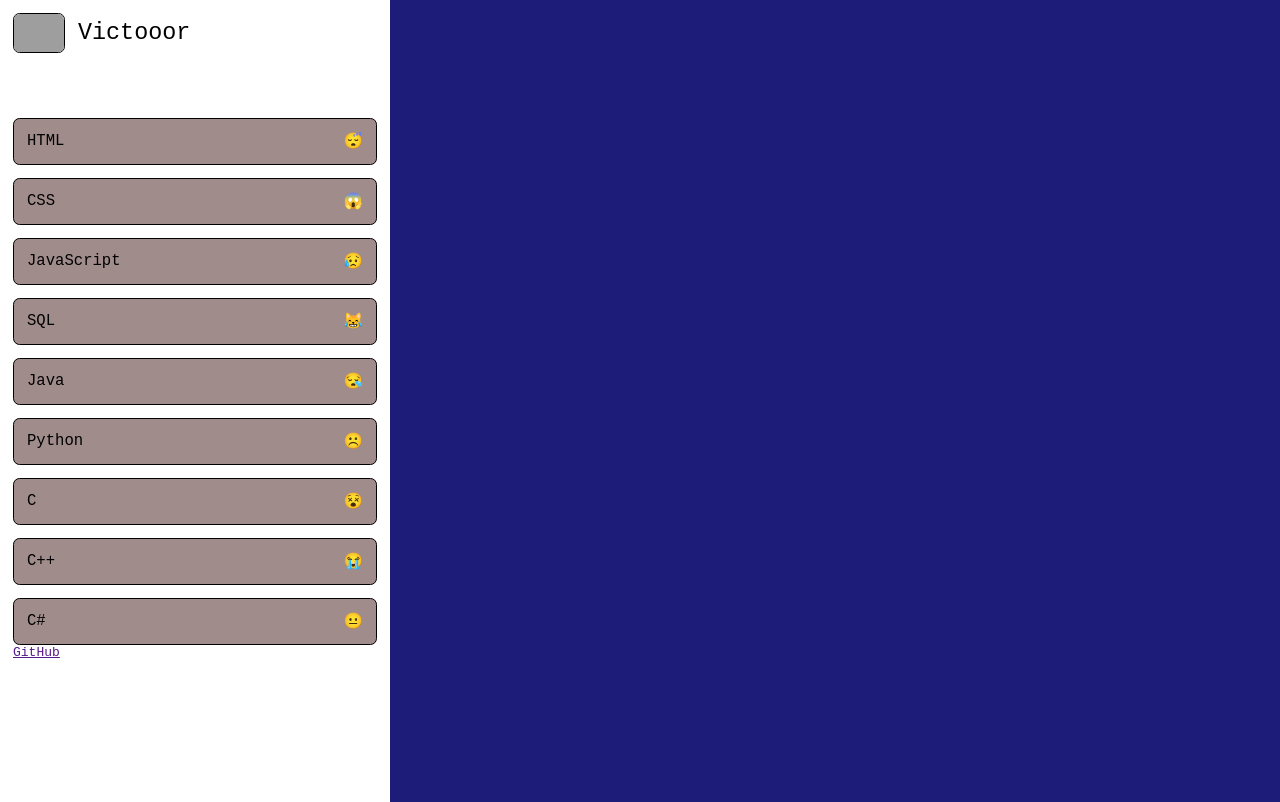
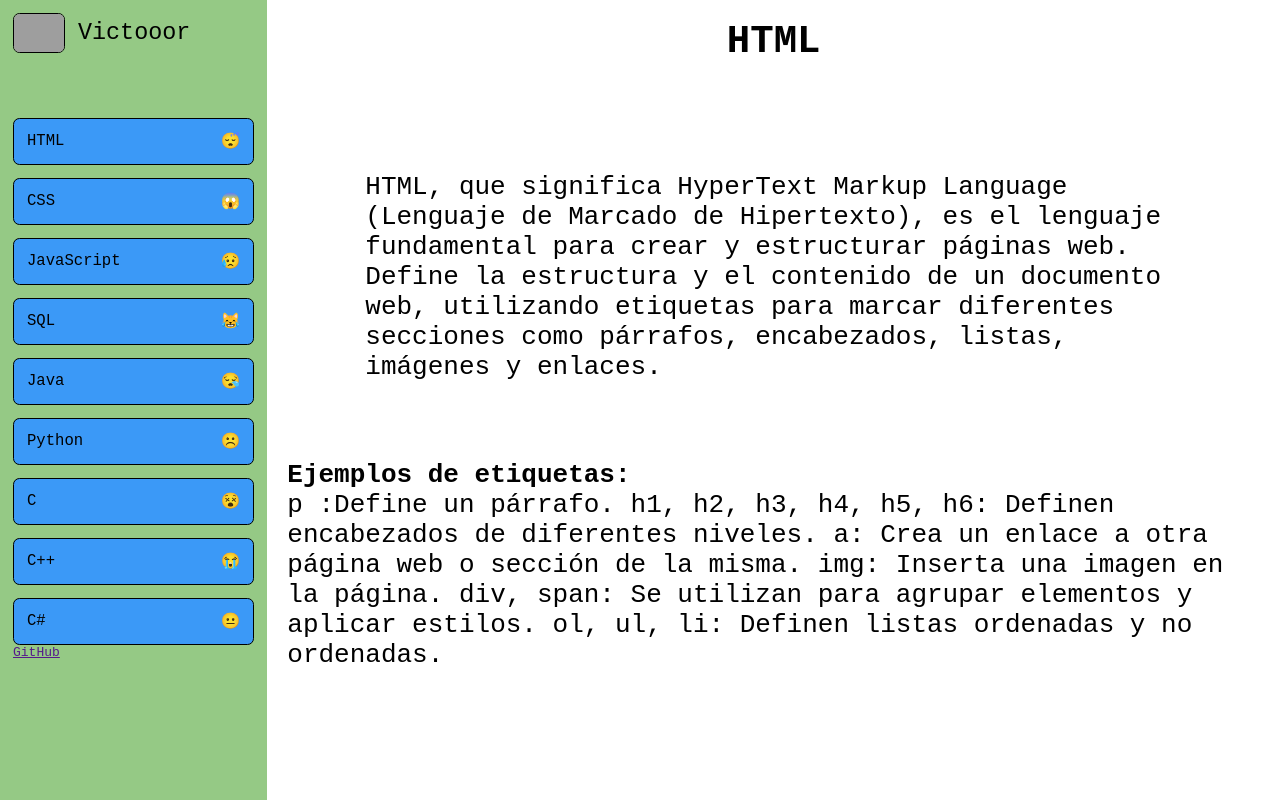
Before and after one commit to Victor239A/Articulos-Lenguaje-de-Programacion, a plain HTML site: page articulo1.html in a window 1280 px wide. Shown: the top 802 px of the page. Drawn offline with Linux system fonts and the light colour scheme; grey boxes are pictures that could not be loaded.

Commit message:
HTML terminado

```diff
--- a/articulo1.html
+++ b/articulo1.html
@@ -37,8 +37,17 @@
 
 </nav>
 <a href="" class="btn-github">GitHub</a>
+
         </div>
-        <section class="index"></section>
+        <section class="articulo1"><h1 class="titulo">HTML</h1> <h1 class="titulo2">¿Que es HTML?</h1> <p class="texto">HTML, que significa HyperText Markup Language (Lenguaje de Marcado de Hipertexto), es el lenguaje fundamental para crear y estructurar páginas web. Define la estructura y el contenido de un documento web, utilizando etiquetas para marcar diferentes secciones como párrafos, encabezados, listas, imágenes y enlaces. </p>
+            <h1 class="titulozzz">Ejemplos de etiquetas:</h1><p class="textoo">
+             p :Define un párrafo.
+             h1, h2, h3, h4, h5, h6: Definen encabezados de diferentes niveles.
+             a: Crea un enlace a otra página web o sección de la misma.
+                img: Inserta una imagen en la página.
+                div, span: Se utilizan para agrupar elementos y aplicar estilos.
+                ol, ul, li: Definen listas ordenadas y no ordenadas. </p>
+            </section>
     </main>
 </body>
 </html>
--- a/config.css
+++ b/config.css
@@ -21,11 +21,11 @@ main {
     width: 100%;
     height: 100vh;
     max-width: 30rem;
-    background-color: rgb(255, 255, 255);
+    background-color: rgb(149, 201, 133);
     padding: 1rem;
 }
 .index {
-    background-color: rgb(30, 28, 121);
+    background-color: rgb(255, 255, 255);
     width: 100%;
     height: 100rem;
 
--- a/modulos/menu.css
+++ b/modulos/menu.css
@@ -9,7 +9,7 @@ nav {
 
 nav a {
     border: 1px solid black;
-    background-color: rgb(161, 140, 140);
+    background-color: rgb(59, 153, 247);
     padding:1rem;
     border-radius: 0.5rem;
     text-decoration: none;
--- a/vistas/articulo1.css
+++ b/vistas/articulo1.css
@@ -0,0 +1,31 @@
+.articulo1{
+    padding: 20px;
+}
+
+
+.titulo {
+    font-size: 3rem;
+    display: flex;
+    align-items: center;
+    justify-content: center;
+
+
+
+}
+.titulo2{
+    font-size: 2rem;
+    color: white;
+}
+
+.texto {
+    font-size: 2rem;
+    padding: 6rem;
+}
+.textoo{
+    font-size: 2rem;
+}
+
+.titulozzz{
+    font-size: 2rem;
+
+}
```
